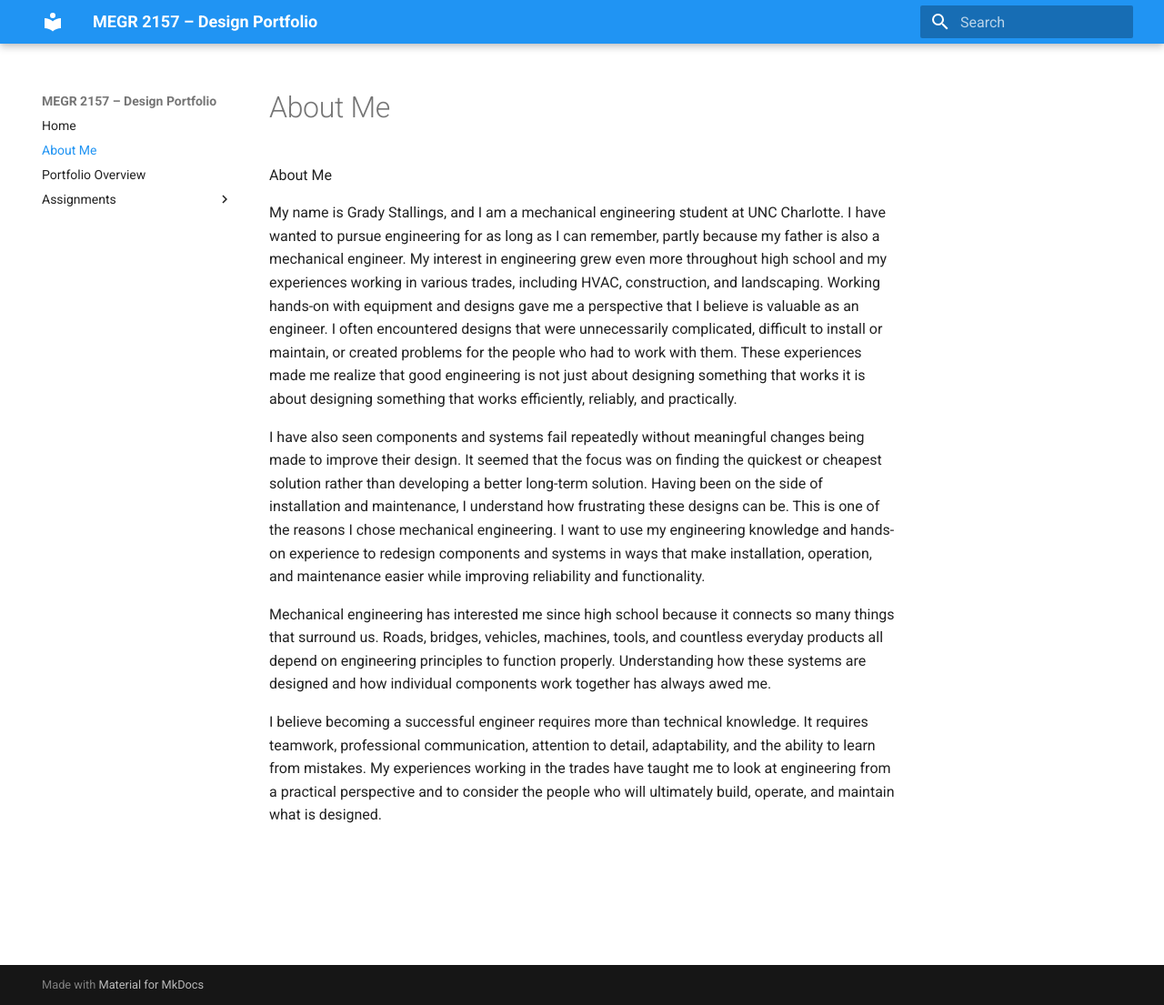
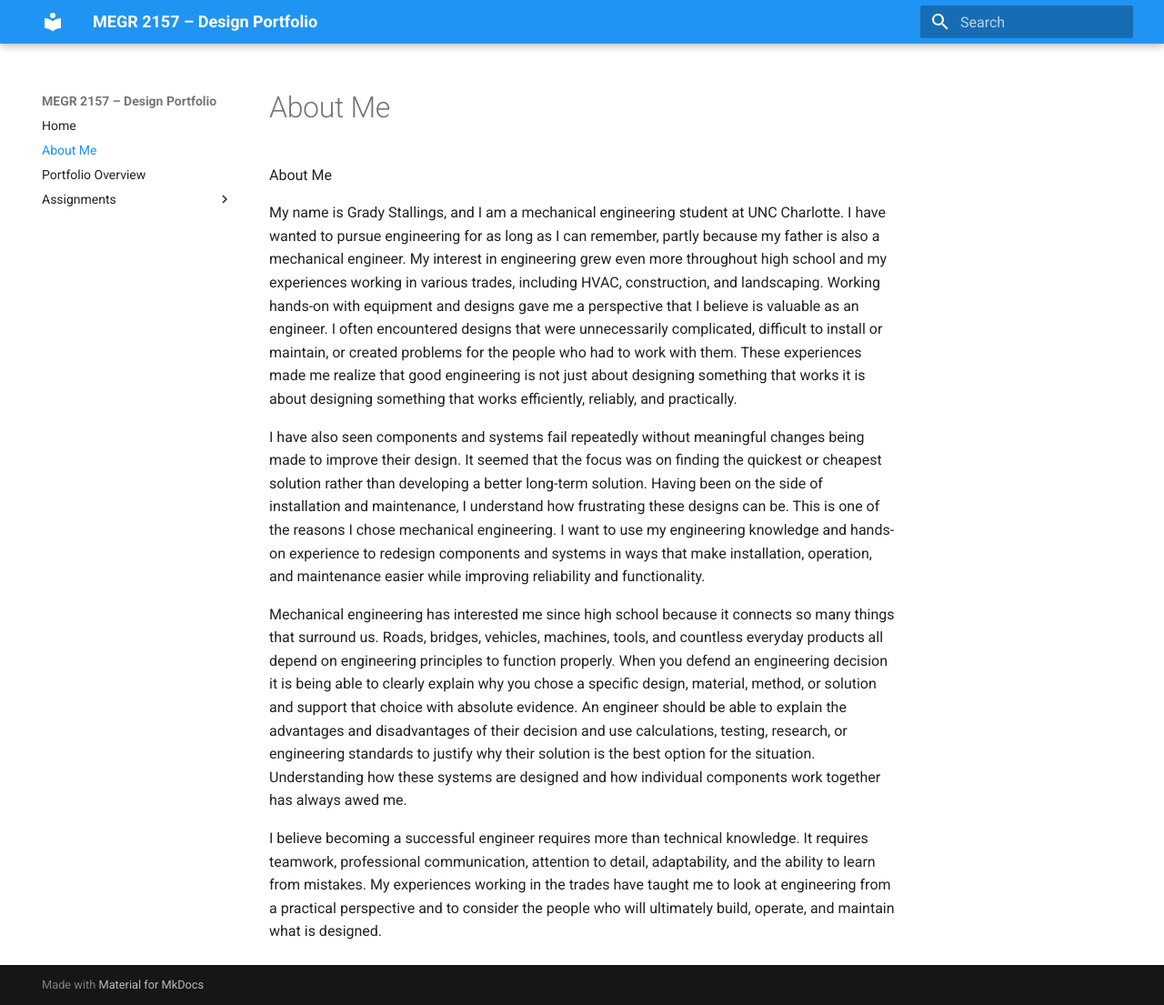
Before and after one commit to Grady-St/portfolio1, an MkDocs documentation site: the page built from docs/aboutme/index.md, in a window 1280 px wide and 1105 px high. Shown: the whole window at 91% size. Built offline with MkDocs 1.6.1 and Material for MkDocs 9.7.7, drawn with Linux system fonts in a browser that asks for light colours.

Commit message:
Enhance about me section with engineering insights
Expanded on the importance of clear engineering decisions and supporting them with evidence.

```diff
--- a/docs/aboutme/index.md
+++ b/docs/aboutme/index.md
@@ -4,6 +4,6 @@ My name is Grady Stallings, and I am a mechanical engineering student at UNC Cha
 
 I have also seen components and systems fail repeatedly without meaningful changes being made to improve their design. It seemed that the focus was on finding the quickest or cheapest solution rather than developing a better long-term solution. Having been on the side of installation and maintenance, I understand how frustrating these designs can be. This is one of the reasons I chose mechanical engineering. I want to use my engineering knowledge and hands-on experience to redesign components and systems in ways that make installation, operation, and maintenance easier while improving reliability and functionality.
 
-Mechanical engineering has interested me since high school because it connects so many things that surround us. Roads, bridges, vehicles, machines, tools, and countless everyday products all depend on engineering principles to function properly. Understanding how these systems are designed and how individual components work together has always awed me.
+Mechanical engineering has interested me since high school because it connects so many things that surround us. Roads, bridges, vehicles, machines, tools, and countless everyday products all depend on engineering principles to function properly. When you defend an engineering decision it is being able to clearly explain why you chose a specific design, material, method, or solution and support that choice with absolute evidence. An engineer should be able to explain the advantages and disadvantages of their decision and use calculations, testing, research, or engineering standards to justify why their solution is the best option for the situation. Understanding how these systems are designed and how individual components work together has always awed me.
 
 I believe becoming a successful engineer requires more than technical knowledge. It requires teamwork, professional communication, attention to detail, adaptability, and the ability to learn from mistakes. My experiences working in the trades have taught me to look at engineering from a practical perspective and to consider the people who will ultimately build, operate, and maintain what is designed.
```
